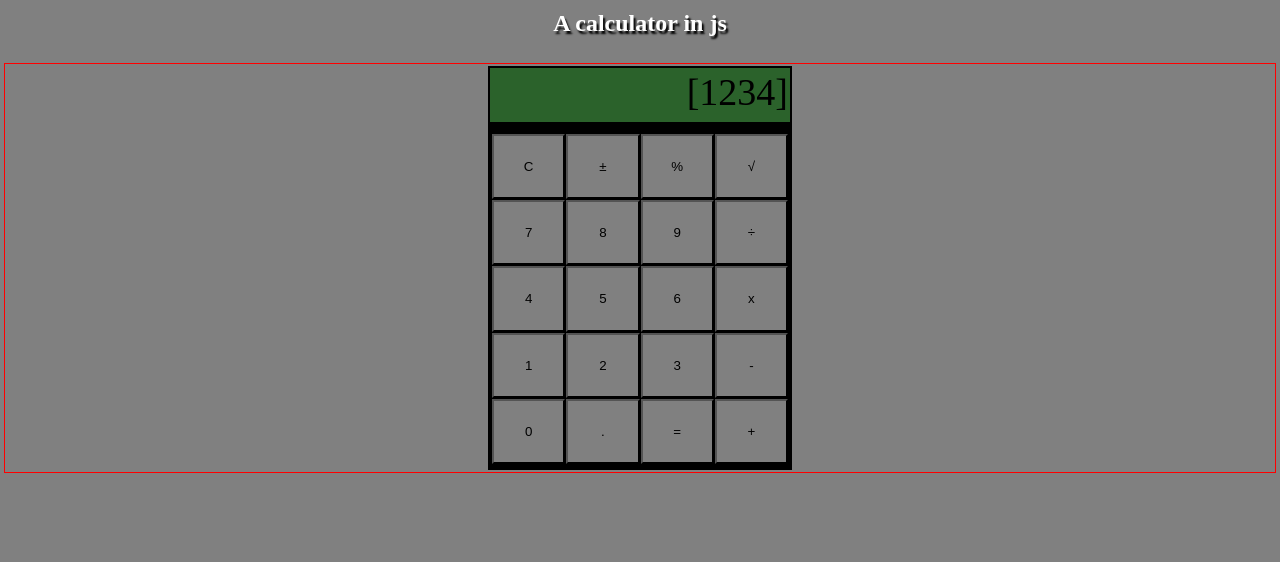
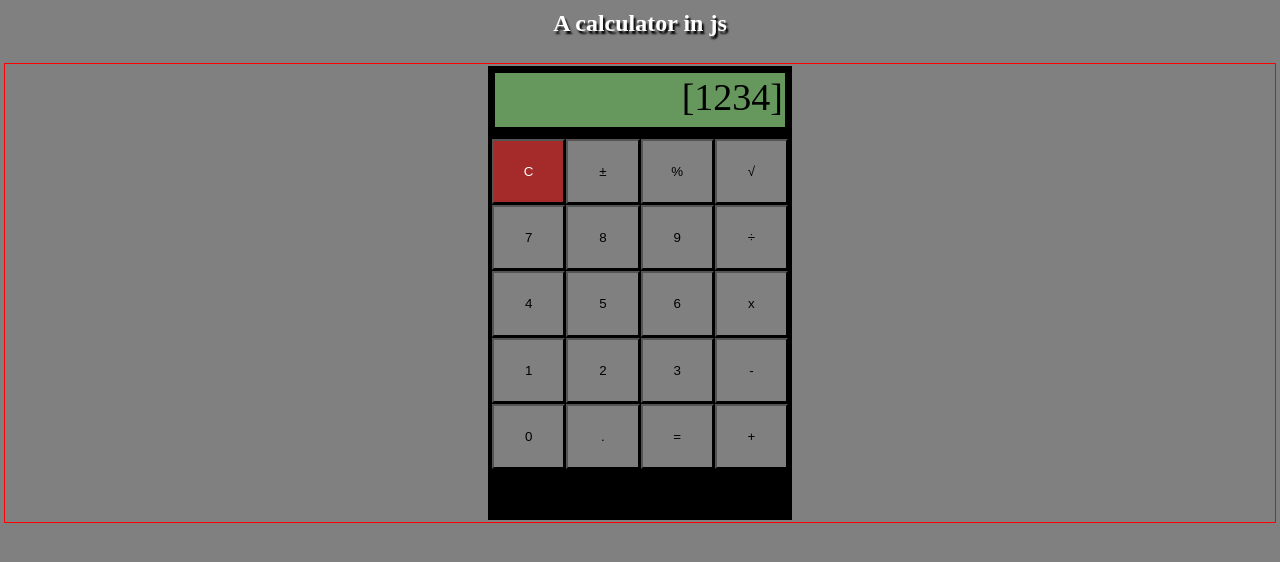
Before and after one commit to kuriroley/A-calculator-in-js, a plain HTML site: page index.html in a window 1280 px wide. Drawn offline with Linux system fonts and the light colour scheme.

Commit message:
added styles for calc buttons

```diff
--- a/style.css
+++ b/style.css
@@ -21,15 +21,16 @@ text-align: center;
 }
 .cal-container{
     background-color: rgb(0, 0, 0);
-    height: 400px;
+    height: 450px;
     width: 300px;
 }
 .display{
     width: auto;
-    background-color: rgb(43, 98, 43);
+    background-color: rgb(102, 152, 93);
     height: 50px;
-    text-align: right;
+    text-align: end;
     font-size: 38px;
+    margin: 5px;
 }
 .buttons-container{
     display: grid;
@@ -37,6 +38,10 @@ text-align: center;
     background-color: rgb(0, 0, 0);
     grid-gap: 1px;
     margin-top: 10px;
-    /* border: 1px solid red; */
     height: 330px;
 }
+.clear{
+    background-color: brown;
+    color: white;
+    /* font-size: 20px; */
+}
```
